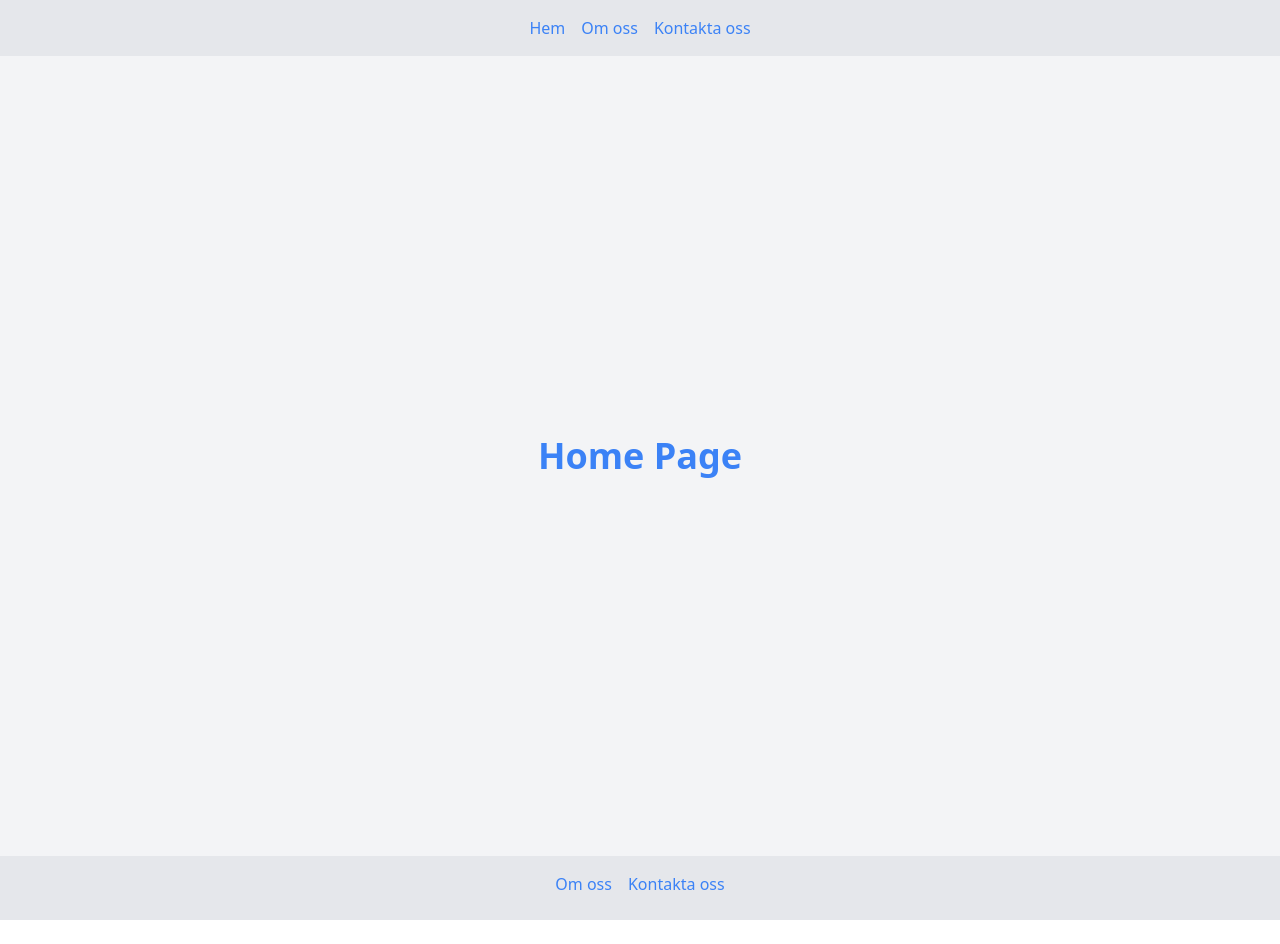
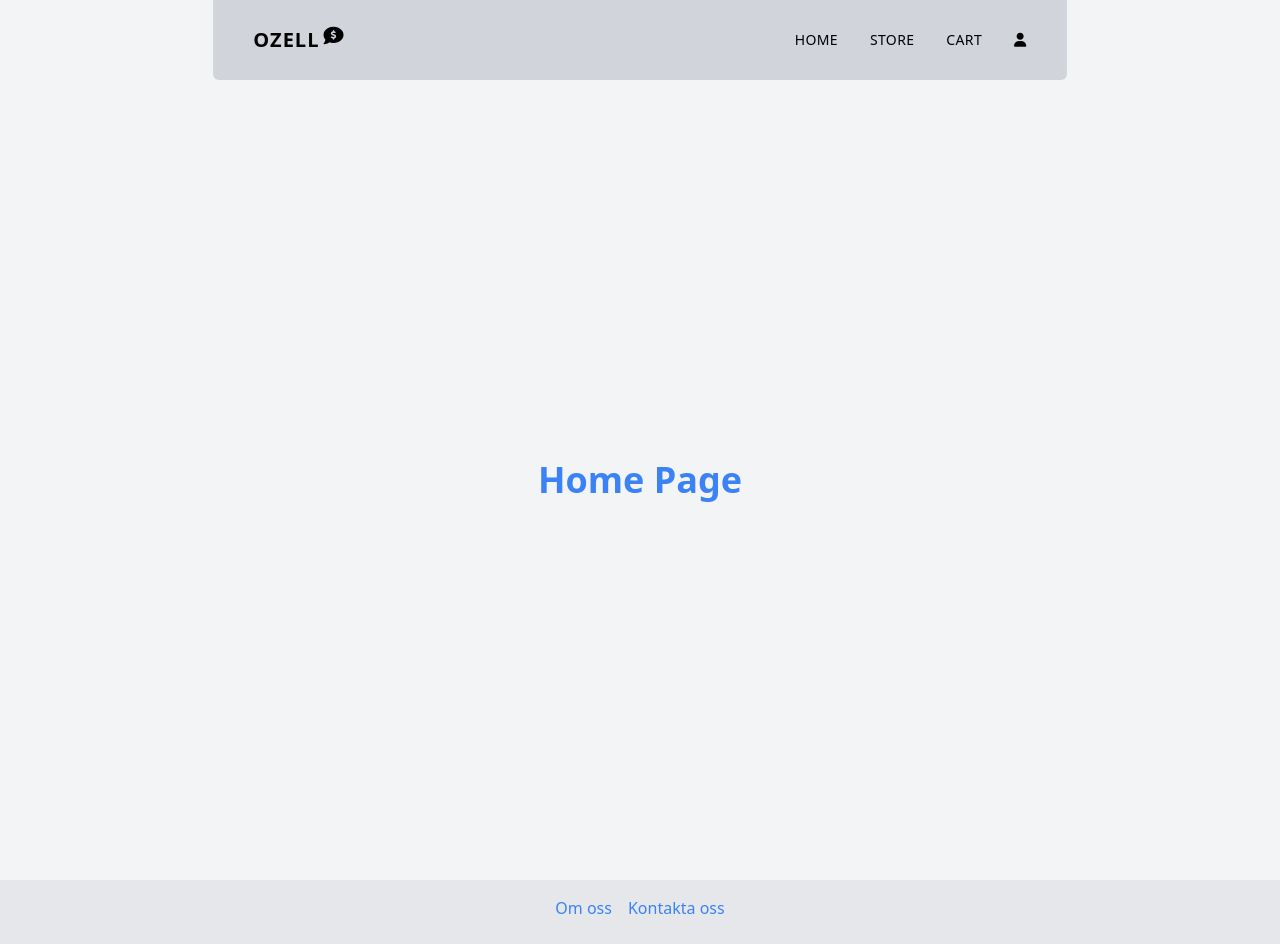
Before and after one commit to Filli4/E-Handel-2, a React (Vite) app: page / in a window 1280 px wide. Before the commit the page ends 920 px from the top, so only its background shows below. Built offline with nearby package versions, Linux system fonts and the light colour scheme.

Commit message:
Merge branch 'main' of https://github.com/Filli4/E-Handel-2 into ozay

```diff
--- a/index.html
+++ b/index.html
@@ -4,6 +4,7 @@
     <meta charset="UTF-8" />
     <link rel="icon" type="image/svg+xml" href="/vite.svg" />
     <meta name="viewport" content="width=device-width, initial-scale=1.0" />
+    <script src="https://kit.fontawesome.com/05ad829f79.js" crossorigin="anonymous"></script>
     <title>E-Handel</title>
   </head>
   <body>
--- a/src/components/Header.jsx
+++ b/src/components/Header.jsx
@@ -1,21 +1,22 @@
 import React from "react";
+import { Link } from "react-router-dom";
 
 const Header = () => {
-  return (
-    <header className="text-center p-4 bg-gray-200">
-      <nav>
-        <a href="/" className="text-blue-500 hover:underline mx-2">
-          Hem
-        </a>
-        <a href="/about" className="text-blue-500 hover:underline mx-2">
-          Om oss
-        </a>
-        <a href="/contact" className="text-blue-500 hover:underline mx-2">
-          Kontakta oss
-        </a>
-      </nav>
-    </header>
-  );
+	return (
+		<header className="flex flex-row items-center justify-center w-full h-20 bg-gray-100">
+			<div className="flex flex-row w-2/3 h-full px-10 items-center justify-between bg-gray-300 rounded-b-md">
+				<p className="flex text-xl font-semibold tracking-wider cursor-default select-none gap-1">
+					OZELL<i class="fa-solid fa-comment-dollar text-md"></i>
+				</p>
+				<nav className="flex gap-8 text-sm font-medium tracking-wide">
+					<Link to={"/"}>HOME</Link>
+					<Link to={"/"}>STORE</Link>
+					<Link to={"CartPage"}>CART</Link>
+					<Link to={"CartPage"} className="fa fa-solid fa-user self-center"></Link>
+				</nav>
+			</div>
+		</header>
+	);
 };
 
 export default Header;
```
